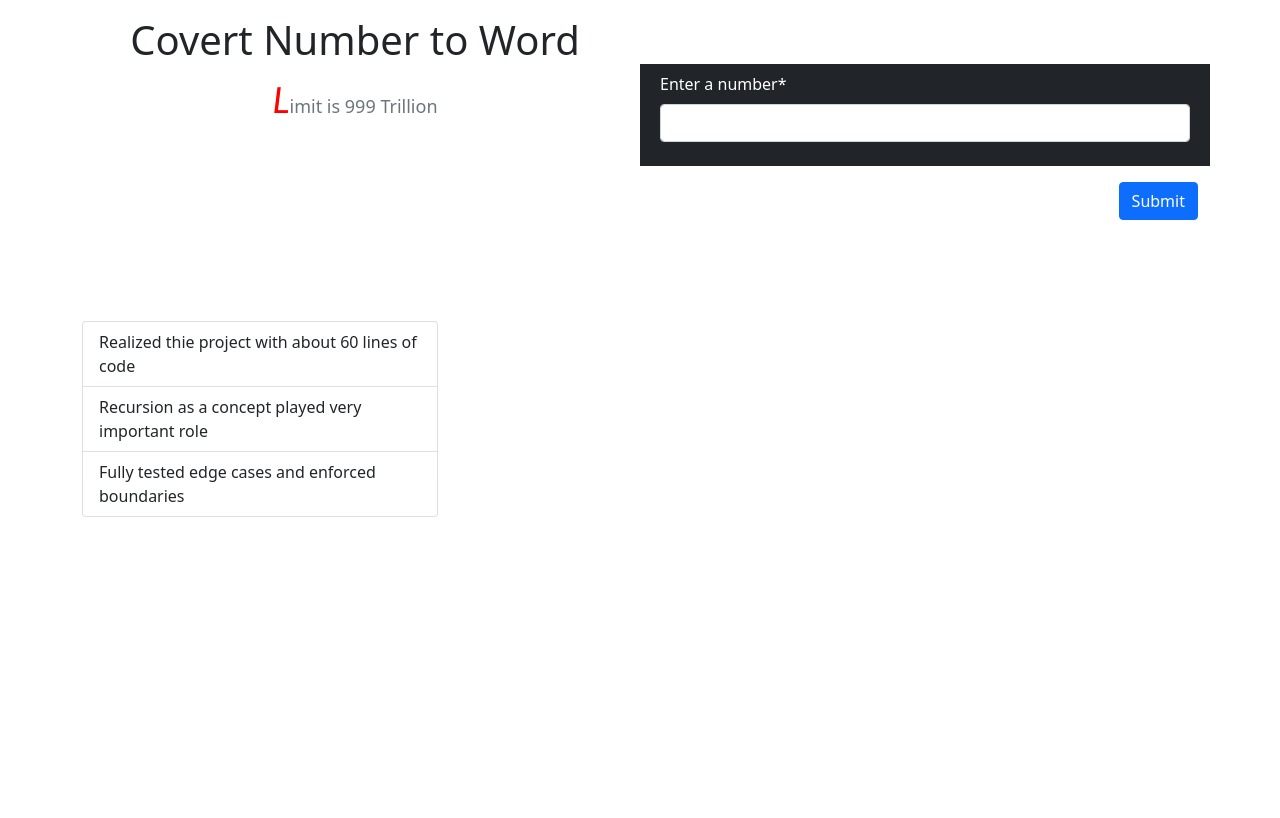
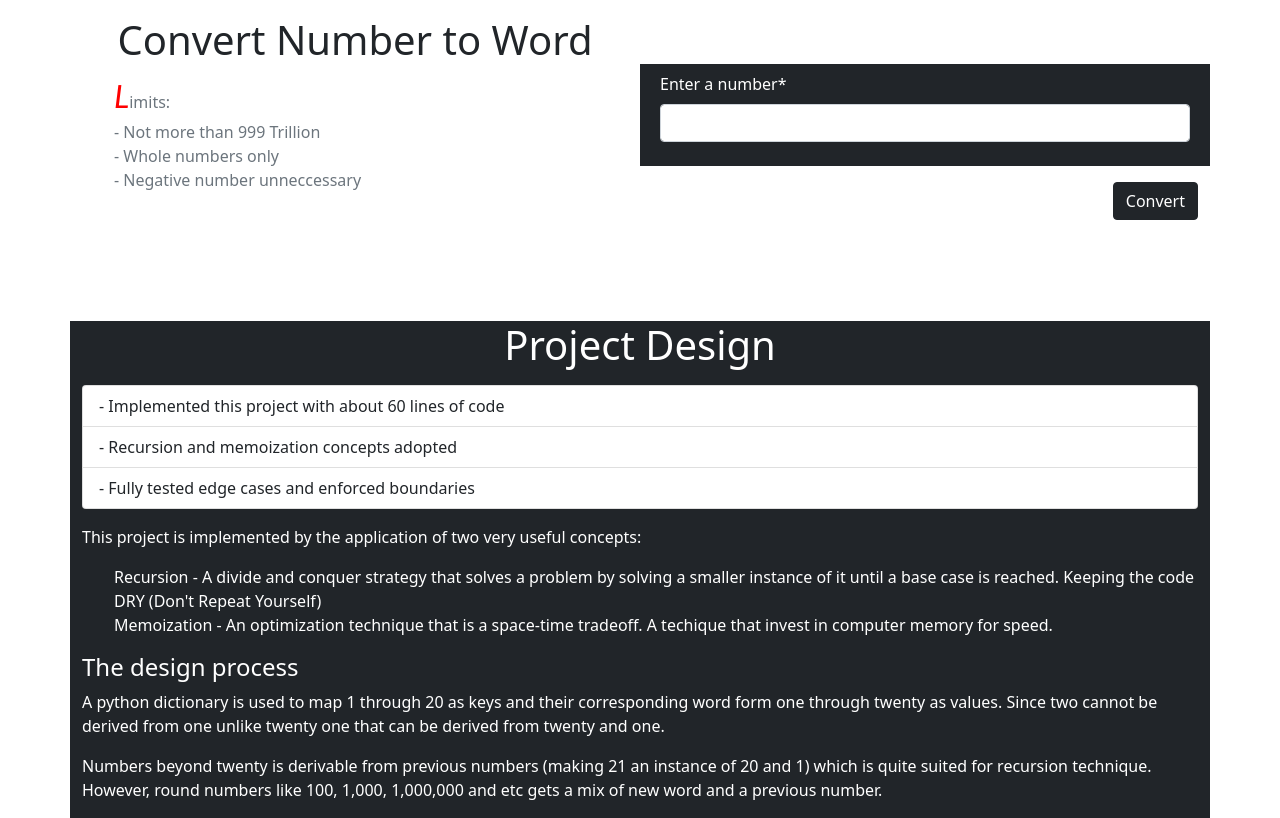
Before and after one commit to UzoTammy/nwokoro, a Django app: page /portfolio/miniproject/number-to-word/ in a window 1280 px wide. Shown: the part 24-842 px from the top of the page. Before the commit the page ends 541 px from the top, so only its background shows below. Run offline with Django 5.2, Linux system fonts and the light colour scheme; some libraries are stand-ins or nearby versions.

Commit message:
Documentation for number to word project created

```diff
--- a/core/templates/core/base.html
+++ b/core/templates/core/base.html
@@ -6,7 +6,8 @@
     <meta name="viewport" content="width=device-width, initial-scale=1">
 
     <!-- Bootstrap CSS -->
-    <link href="https://cdn.jsdelivr.net/npm/bootstrap@5.1.3/dist/css/bootstrap.min.css" rel="stylesheet" integrity="sha384-1BmE4kWBq78iYhFldvKuhfTAU6auU8tT94WrHftjDbrCEXSU1oBoqyl2QvZ6jIW3" crossorigin="anonymous">
+    <link href="https://cdn.jsdelivr.net/npm/bootstrap@5.1.3/dist/css/bootstrap.min.css"
+        rel="stylesheet" integrity="sha384-1BmE4kWBq78iYhFldvKuhfTAU6auU8tT94WrHftjDbrCEXSU1oBoqyl2QvZ6jIW3" crossorigin="anonymous">
 
     <style>
         .container-grid-row {
@@ -84,17 +85,13 @@
     <title>Uzo Nwokoro</title>
   </head>
   <body>
-    {% block content %}{% endblock%}
-
-    <!-- Optional JavaScript; choose one of the two! -->
+    {% block content %}{% endblock %}
 
     <!-- Option 1: Bootstrap Bundle with Popper -->
-    <script src="https://cdn.jsdelivr.net/npm/bootstrap@5.1.3/dist/js/bootstrap.bundle.min.js" integrity="sha384-ka7Sk0Gln4gmtz2MlQnikT1wXgYsOg+OMhuP+IlRH9sENBO0LRn5q+8nbTov4+1p" crossorigin="anonymous"></script>
+    <script src="https://cdn.jsdelivr.net/npm/bootstrap@5.1.3/dist/js/bootstrap.bundle.min.js"
+            integrity="sha384-ka7Sk0Gln4gmtz2MlQnikT1wXgYsOg+OMhuP+IlRH9sENBO0LRn5q+8nbTov4+1p"
+            crossorigin="anonymous">
+    </script>
 
-    <!-- Option 2: Separate Popper and Bootstrap JS -->
-    <!--
-    <script src="https://cdn.jsdelivr.net/npm/@popperjs/core@2.10.2/dist/umd/popper.min.js" integrity="sha384-7+zCNj/IqJ95wo16oMtfsKbZ9ccEh31eOz1HGyDuCQ6wgnyJNSYdrPa03rtR1zdB" crossorigin="anonymous"></script>
-    <script src="https://cdn.jsdelivr.net/npm/bootstrap@5.1.3/dist/js/bootstrap.min.js" integrity="sha384-QJHtvGhmr9XOIpI6YVutG+2QOK9T+ZnN4kzFN1RtK3zEFEIsxhlmWl5/YESvpZ13" crossorigin="anonymous"></script>
-    -->
   </body>
 </html>
--- a/core/templates/core/portfolio/tinyprojects/numtoword.html
+++ b/core/templates/core/portfolio/tinyprojects/numtoword.html
@@ -45,13 +45,17 @@
 <div class="container mt-3">
     <div class="row">
         <div class="col-sm-6">
-            <h1 class="text-center rainbow-text">Covert Number to Word</h1>
+            <h1 class="text-center rainbow-text">Convert Number to Word</h1>
 
-            <div class="text-muted first-letter text-center">
-                <p style="font-size: large;">
-                    Limit is 999 Trillion
-                </p>
+            <div>
+                <ul class="text-muted first-letter">
+                    Limits:
+                    <li class="ml-2">- Not more than 999 Trillion</li>
+                    <li class="ml-2">- Whole numbers only</li>
+                    <li class="ml-2">- Negative number unneccessary </li>
+                </ul>
             </div>
+
         </div>
         <div class="col-sm-6 mt-5">
             <form class=" text-white">
@@ -67,8 +71,8 @@
                                 <input style="float:right"
                                 type="submit"
                                 name="submit"
-                                value="Submit"
-                                class="btn btn-primary"
+                                value="Convert"
+                                class="btn btn-dark"
                                 id="submit-id-submit" />
                             </div>
                         </div>
@@ -76,9 +80,7 @@
                 </div>
 
             </form>
-
         </div>
-
     </div>
     <div class="row mt-5">
         <div class="col">
@@ -88,13 +90,37 @@
                 {{word}}</h5>
         </div>
     </div>
-    <div class="row mt-3">
-        <div class="col-sm-4">
-            <ul class="list-group">
-                <li class="list-group-item">Realized thie project with about 60 lines of code</li>
-                <li class="list-group-item">Recursion as a concept played very important role</li>
-                <li class="list-group-item">Fully tested edge cases and enforced boundaries</li>
-            </ul>
+
+    <div class="row bg-dark text-white mt-3">
+        <div class="col">
+            <h1 class="text-center">Project Design</h1>
+            <div class="row mt-3 mb-3">
+                <div class="col-sm-12">
+                    <ul class="list-group">
+                        <li class="list-group-item">- Implemented this project with about 60 lines of code</li>
+                        <li class="list-group-item">- Recursion and memoization concepts adopted</li>
+                        <li class="list-group-item">- Fully tested edge cases and enforced boundaries</li>
+                    </ul>
+                </div>
+            </div>
+            <p>This project is implemented by the application of two very useful concepts:</p>
+                <ul>
+                    <li>Recursion - A divide and conquer strategy that solves a problem by solving a smaller instance
+                       of it until a base case is reached. Keeping the code DRY (Don't Repeat Yourself)
+                    </li>
+                    <li>Memoization - An optimization technique that is a space-time tradeoff. A techique that invest
+                        in computer memory for speed.
+                    </li>
+                </ul>
+
+            <h4>The design process</h4>
+            <p>A python dictionary is used to map 1 through 20 as keys and their corresponding word form one through twenty as values.
+                Since two cannot be derived from one unlike twenty one that can be derived from twenty and one.
+            </p>
+            <p>
+                Numbers beyond twenty is derivable from previous numbers (making 21 an instance of 20 and 1) which is quite suited for
+                recursion technique. However, round numbers like 100, 1,000, 1,000,000 and etc gets a mix of new word and a previous number.
+            </p>
         </div>
     </div>
 
```
Also changed, not shown: core/templates/core/homepage.html (+9 -7 lines), core/templates/core/portfolio/root.html (+7 -4 lines).
